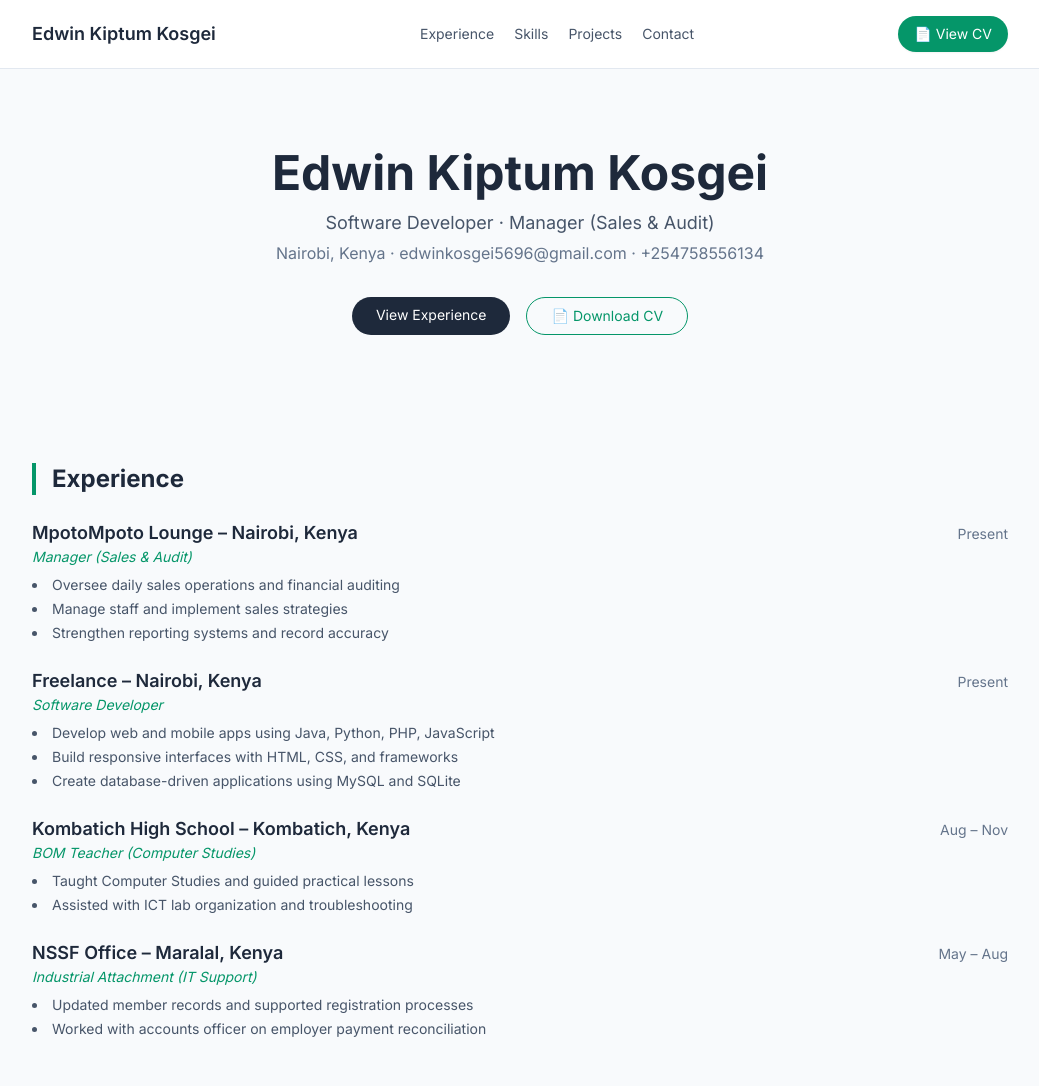
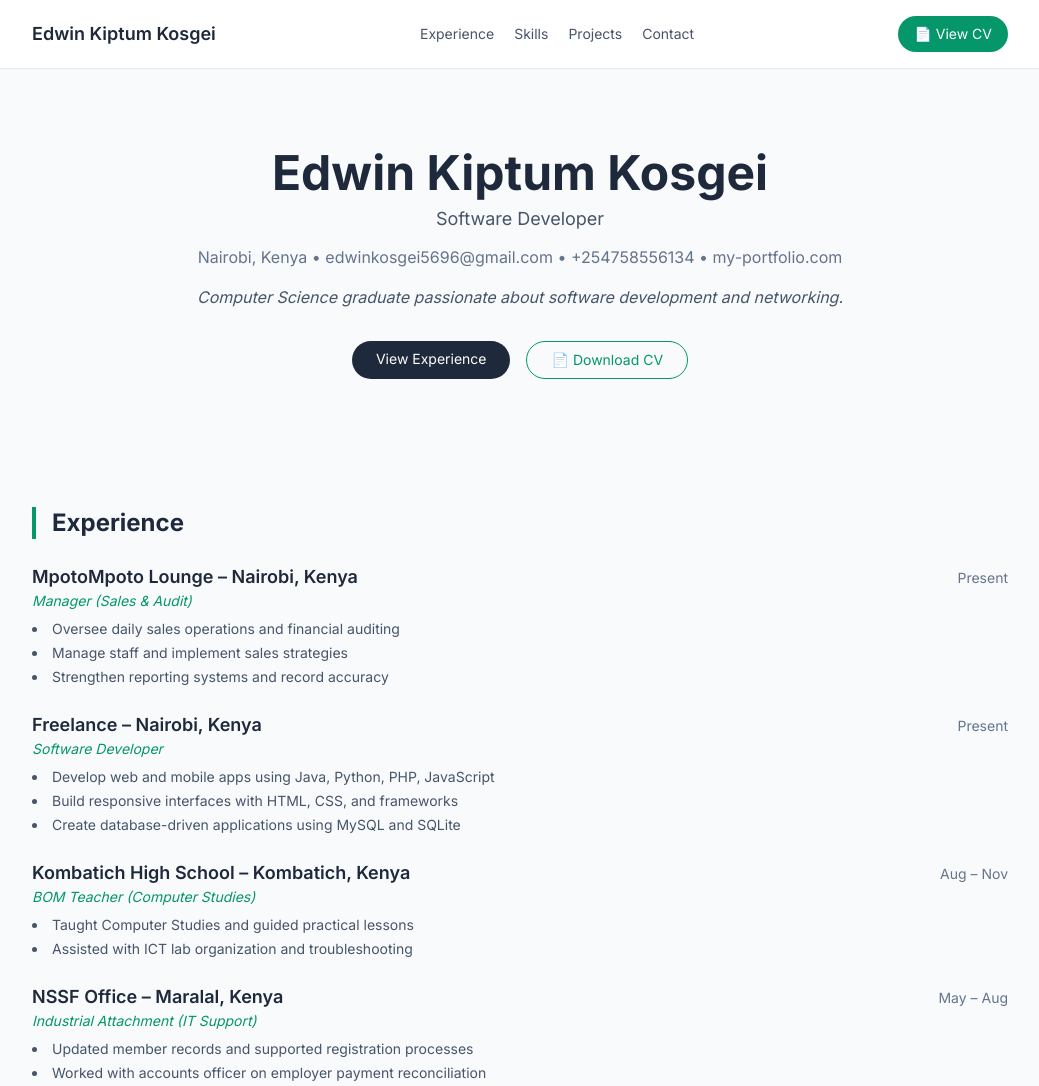
Before and after one commit to EDWIN56-arch/my-portfolio, a plain HTML site: page index.html in a window 1280 px wide. Shown: the top 1086 px of the page, without its empty margins (120-1159 px from the left). Drawn offline with nearby package versions, Linux system fonts and the light colour scheme.

Commit message:
Update index.html

```diff
--- a/index.html
+++ b/index.html
@@ -29,8 +29,18 @@
   <!-- ========== HERO ========== -->
   <section class="max-w-5xl mx-auto px-6 py-20 text-center">
     <h1 class="text-5xl font-bold text-slate-800">Edwin Kiptum Kosgei</h1>
-    <p class="text-lg text-slate-600 mt-3">Software Developer · Manager (Sales & Audit)</p>
-    <p class="text-slate-500 mt-1">Nairobi, Kenya · edwinkosgei5696@gmail.com · +254758556134</p>
+    <p class="text-lg text-slate-600 mt-2">Software Developer</p>
+
+    <!-- ========== CLICKABLE CONTACT LINE (Like Karume) ========== -->
+    <p class="text-slate-500 mt-3">
+      Nairobi, Kenya •
+      <a href="mailto:edwinkosgei5696@gmail.com" class="hover:text-emerald-600 hover:underline">edwinkosgei5696@gmail.com</a> •
+      <a href="tel:+254758556134" class="hover:text-emerald-600 hover:underline">+254758556134</a> •
+      <a href="https://my-portfolio-ruby-seven-27.vercel.app/" target="_blank" class="hover:text-emerald-600 hover:underline">my-portfolio.com</a>
+    </p>
+
+    <p class="text-slate-600 mt-4 italic">Computer Science graduate passionate about software development and networking.</p>
+
     <div class="flex flex-wrap justify-center gap-4 mt-8">
       <a href="#experience" class="bg-slate-800 text-white px-6 py-2 rounded-full text-sm font-medium hover:bg-slate-700 transition">View Experience</a>
       <a href="edwinkiptum-cv.pdf" target="_blank" class="border border-emerald-600 text-emerald-600 px-6 py-2 rounded-full text-sm font-medium hover:bg-emerald-600 hover:text-white transition">📄 Download CV</a>
```
